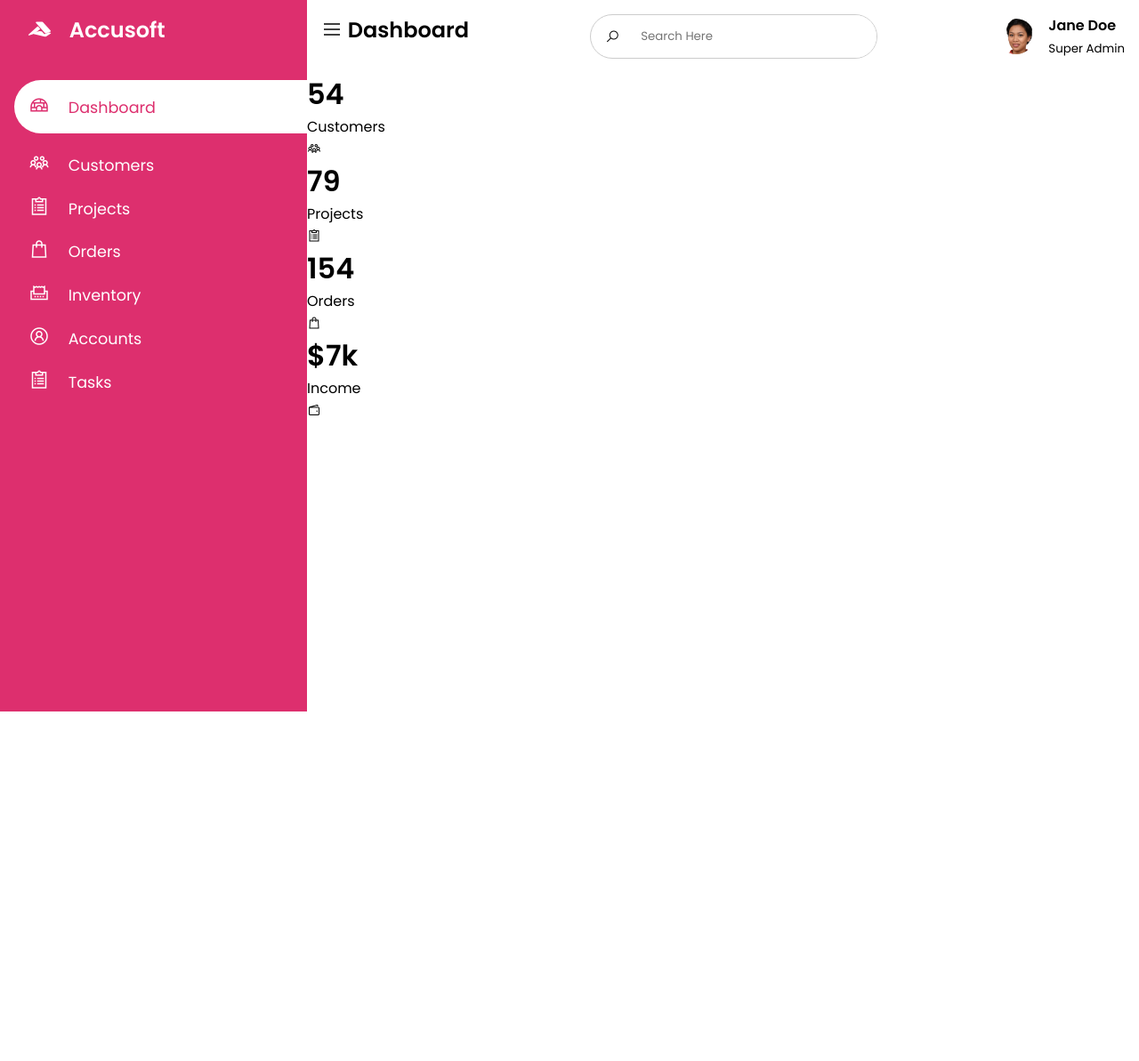
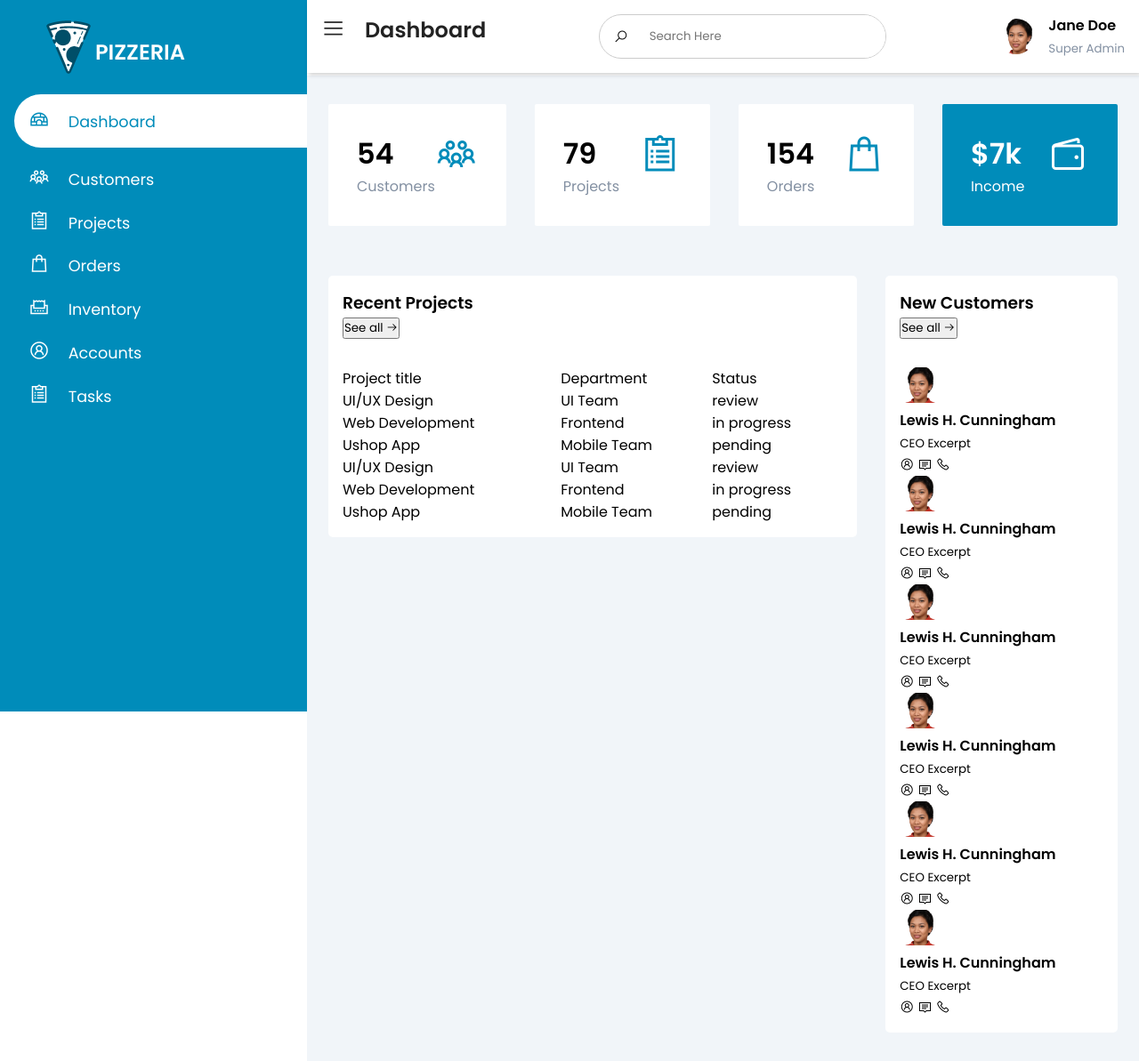
Before and after one commit to AnnMEldo31/onlinePizzaOrderingSystem, a PHP site: page / in a window 1280 px wide. Shown: the whole page at 89% size. Before the commit the page ends 800 px from the top, so only its background shows below. Run offline with PHP 8.4, Linux system fonts and the light colour scheme.

Commit message:
working on dashboard draft
not yet complete, still some more to go

```diff
--- a/Ann_adminWeb/websiteTest/index.html
+++ b/Ann_adminWeb/websiteTest/index.html
@@ -10,7 +10,8 @@
 <body>
     <div class="sidebar">
         <div class="sidebar-brand">
-            <h2><span class="lab la-accusoft"></span> Accusoft</h2>
+            <img src="img/logo_BW.png" alt="pizzeria logo in black and white">
+            <h2>PIZZERIA</h2>
         </div>
 
         <div class="sidebar-menu">
@@ -126,6 +127,182 @@
                 </div>
             </div>
 
+            <div class="recent-grid">
+                <div class="projects">
+                    <div class="card">
+                        <div class="card-header">
+                            <h3>Recent Projects</h3>
+                            <button>See all <span class="las la-arrow-right"></span></button>
+                        </div>
+
+                        <div class="card-body">
+                            <table width="100%">
+                                <thead>
+                                    <tr>
+                                        <td>Project title</td>
+                                        <td>Department</td>
+                                        <td>Status</td>
+                                    </tr>
+                                </thead>
+                                <tbody>
+                                    <tr>
+                                        <td>UI/UX Design</td>
+                                        <td>UI Team</td>
+                                        <td>
+                                            <span class="status"></span>
+                                            review
+                                        </td>
+                                    </tr>
+                                    <tr>
+                                        <td>Web Development</td>
+                                        <td>Frontend</td>
+                                        <td>
+                                            <span class="status"></span>
+                                            in progress
+                                        </td>
+                                    </tr>
+                                    <tr>
+                                        <td>Ushop App</td>
+                                        <td>Mobile Team</td>
+                                        <td>
+                                            <span class="status"></span>
+                                            pending
+                                        </td>
+                                    </tr>
+                                    <tr>
+                                        <td>UI/UX Design</td>
+                                        <td>UI Team</td>
+                                        <td>
+                                            <span class="status"></span>
+                                            review
+                                        </td>
+                                    </tr>
+                                    <tr>
+                                        <td>Web Development</td>
+                                        <td>Frontend</td>
+                                        <td>
+                                            <span class="status"></span>
+                                            in progress
+                                        </td>
+                                    </tr>
+                                    <tr>
+                                        <td>Ushop App</td>
+                                        <td>Mobile Team</td>
+                                        <td>
+                                            <span class="status"></span>
+                                            pending
+                                        </td>
+                                    </tr>
+                                </tbody>
+                            </table>
+                        </div>
+                    </div>
+                </div>
+
+                <div class="customers">
+                    <div class="card">
+                        <div class="card-header">
+                            <h3>New Customers</h3>
+                            <button>See all <span class="las la-arrow-right"></span></button>
+                        </div>
+
+                        <div class="card-body">
+
+                            <div class="customer">
+                                <div>
+                                    <img src="img/2.jpg" width="40px" height="40px" alt="customer image">
+                                    <div>
+                                        <h4>Lewis H. Cunningham</h4>
+                                        <small>CEO Excerpt</small>
+                                    </div>
+                                </div>
+                                <div>
+                                    <span class="las la-user-circle"></span>
+                                    <span class="las la-comment"></span>
+                                    <span class="las la-phone"></span>
+                                </div>
+                            </div>
+
+                            <div class="customer">
+                                <div>
+                                    <img src="img/2.jpg" width="40px" height="40px" alt="customer image">
+                                    <div>
+                                        <h4>Lewis H. Cunningham</h4>
+                                        <small>CEO Excerpt</small>
+                                    </div>
+                                </div>
+                                <div>
+                                    <span class="las la-user-circle"></span>
+                                    <span class="las la-comment"></span>
+                                    <span class="las la-phone"></span>
+                                </div>
+                            </div>
+
+                            <div class="customer">
+                                <div>
+                                    <img src="img/2.jpg" width="40px" height="40px" alt="customer image">
+                                    <div>
+                                        <h4>Lewis H. Cunningham</h4>
+                                        <small>CEO Excerpt</small>
+                                    </div>
+                                </div>
+                                <div>
+                                    <span class="las la-user-circle"></span>
+                                    <span class="las la-comment"></span>
+                                    <span class="las la-phone"></span>
+                                </div>
+                            </div>
+
+                            <div class="customer">
+                                <div>
+                                    <img src="img/2.jpg" width="40px" height="40px" alt="customer image">
+                                    <div>
+                                        <h4>Lewis H. Cunningham</h4>
+                                        <small>CEO Excerpt</small>
+                                    </div>
+                                </div>
+                                <div>
+                                    <span class="las la-user-circle"></span>
+                                    <span class="las la-comment"></span>
+                                    <span class="las la-phone"></span>
+                                </div>
+                            </div>
+
+                            <div class="customer">
+                                <div>
+                                    <img src="img/2.jpg" width="40px" height="40px" alt="customer image">
+                                    <div>
+                                        <h4>Lewis H. Cunningham</h4>
+                                        <small>CEO Excerpt</small>
+                                    </div>
+                                </div>
+                                <div>
+                                    <span class="las la-user-circle"></span>
+                                    <span class="las la-comment"></span>
+                                    <span class="las la-phone"></span>
+                                </div>
+                            </div>
+
+                            <div class="customer">
+                                <div>
+                                    <img src="img/2.jpg" width="40px" height="40px" alt="customer image">
+                                    <div>
+                                        <h4>Lewis H. Cunningham</h4>
+                                        <small>CEO Excerpt</small>
+                                    </div>
+                                </div>
+                                <div>
+                                    <span class="las la-user-circle"></span>
+                                    <span class="las la-comment"></span>
+                                    <span class="las la-phone"></span>
+                                </div>
+                            </div>
+
+                        </div>
+                    </div>
+                </div>
+            </div>
+
         </main>
     </div>
 
--- a/Ann_adminWeb/websiteTest/style.css
+++ b/Ann_adminWeb/websiteTest/style.css
@@ -2,7 +2,7 @@
 @import url('https://fonts.googleapis.com/css2?family=Poppins:wght@300;400;500;600&display=swap');
 
 :root {
-    --main-color: #DD2F6E;
+    --main-color: #008CBA;
     --color-dark: #1D2231;
     --text-gray: #8390A2;
 }
@@ -23,6 +23,7 @@
     top: 0;
     height: 100%;
     background: var(--main-color);
+    z-index: 100;
 }
 
 .sidebar-brand {
@@ -31,9 +32,24 @@
     color: #fff;
 }
 
-.sidebar-brand span {
+.sidebar-brand h2 {
+    text-align: left;
+    margin-left: 75px;
+    margin-top: 25px;
+    position: absolute;
+}
+
+.sidebar-brand img {
     display: inline-block;
     padding-right: 1rem;
+    width: 5rem;
+    position: absolute;
+    top: 21px;
+    left: 45px;
+}
+
+.sidebar-menu {
+    margin-top: 1rem;
 }
 
 .sidebar-menu li {
@@ -70,6 +86,21 @@ header {
     display: flex;
     justify-content: space-between;
     padding: 1rem;
+    box-shadow: 2px 2px 5px rgba(0,0,0,0.2);
+    position: fixed;
+    left: 345px;
+    width: calc(100% - 345px);
+    top: 0;
+    z-index: 100;
+}
+
+header h2 {
+    color: #222;
+}
+
+header label span {
+    font-size: 1.7rem;
+    padding-right: 1rem;
 }
 
 .search-wrapper {
@@ -103,3 +134,69 @@ header {
     border-radius: 50%;
     margin-right: 1rem;
 }
+
+.user-wrapper small {
+    display: inline-block;
+    color: var(--text-gray);
+}
+
+main {
+    margin-top: 85px;
+    padding: 2rem 1.5rem;
+    background: #f1f5f9;
+    min-height: calc(100vh - 90px);
+}
+
+.cards {
+    display: grid;
+    grid-template-columns: repeat(4, 1fr);
+    grid-gap: 2rem;
+}
+
+.card-single {
+    display: flex;
+    justify-content: space-between;
+    background: #fff;
+    padding: 2rem;
+    border-radius: 2px;
+}
+
+.card-single div:last-child span {
+    font-size: 3rem;
+    color: var(--main-color);
+}
+
+.card-single div:first-child span {
+    color: var(--text-gray);
+}
+
+.card-single:last-child {
+    background: var(--main-color);
+}
+
+.card-single:last-child h1,
+.card-single:last-child div:first-child span,
+.card-single:last-child div:last-child span {
+    color: #fff;
+}
+
+.recent-grid {
+    margin-top: 3.5rem;
+    display: grid;
+    grid-gap: 2rem;
+    grid-template-columns: 67% auto;
+}
+
+.card {
+    background: #fff;
+    border-radius: 5px;
+}
+
+.card-body,
+.card-header {
+    padding: 1rem;
+}
+
+table {
+    border-collapse: collapse;
+}
```
Also changed, not shown: Ann_adminWeb/frontend/images/logo.png (deleted), Ann_adminWeb/frontend/images/logo_BW.png (added), Ann_adminWeb/websiteTest/img/logo_BW.png (added), Ann_adminWeb/websiteTest/img/logo_gray.png (added).
